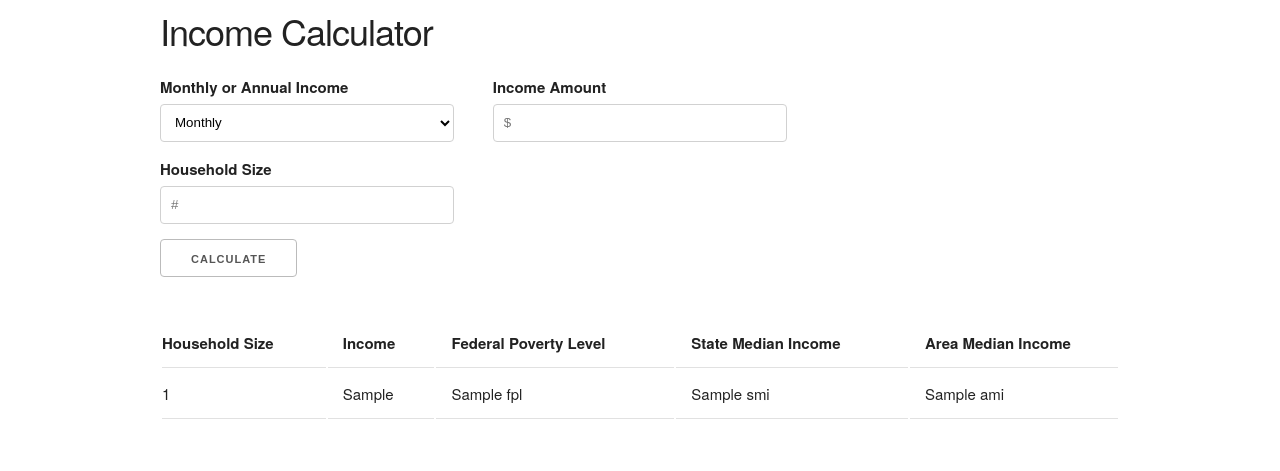
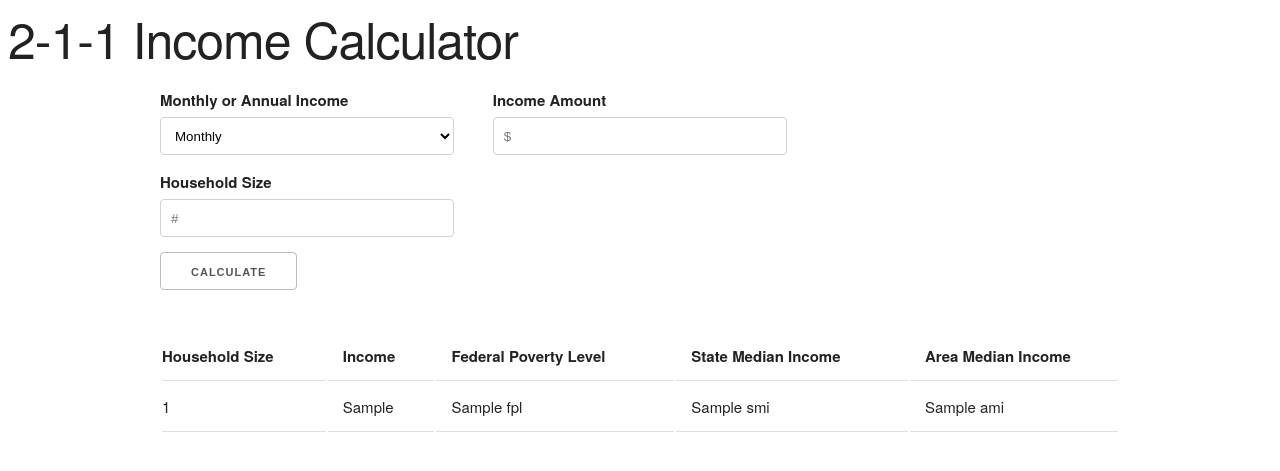
Before and after one commit to mark-hager/KC211-Income-calculator, a Flask app: template 2-1-1 Income Calculator/templates/app.html in a window 1280 px wide. Shown: the top 471 px of the page. Run offline with Flask 2, Linux system fonts and the light colour scheme; the template is opened without the code that fills it: most values are stand-ins (such as "Sample title", 1, 10 or a date in 2020).

Commit message:
removed alert styling and created header and h1 tag for title

```diff
--- a/2-1-1 Income Calculator/templates/app.html
+++ b/2-1-1 Income Calculator/templates/app.html
@@ -9,23 +9,14 @@
       rel="stylesheet"
       href="https://cdnjs.cloudflare.com/ajax/libs/skeleton/2.0.4/skeleton.min.css"
     />
+  </head>
 
-    <style>
-      .alert {
-        background: rgba(218, 39, 39, 0.815);
-        padding: 1rem;
-        border-radius: 5px;
-        color: white;
-        margin: 1rem;
-      }
-    </style>
-  </head>
   <body>
-    <div class="container">
-      <h3>Income Calculator</h3>
-    </div>
-
-
+    <header>
+      <h1>
+        2-1-1 Income Calculator
+      </h1>
+    </header>
 
 
     <!-- Form -->
```
